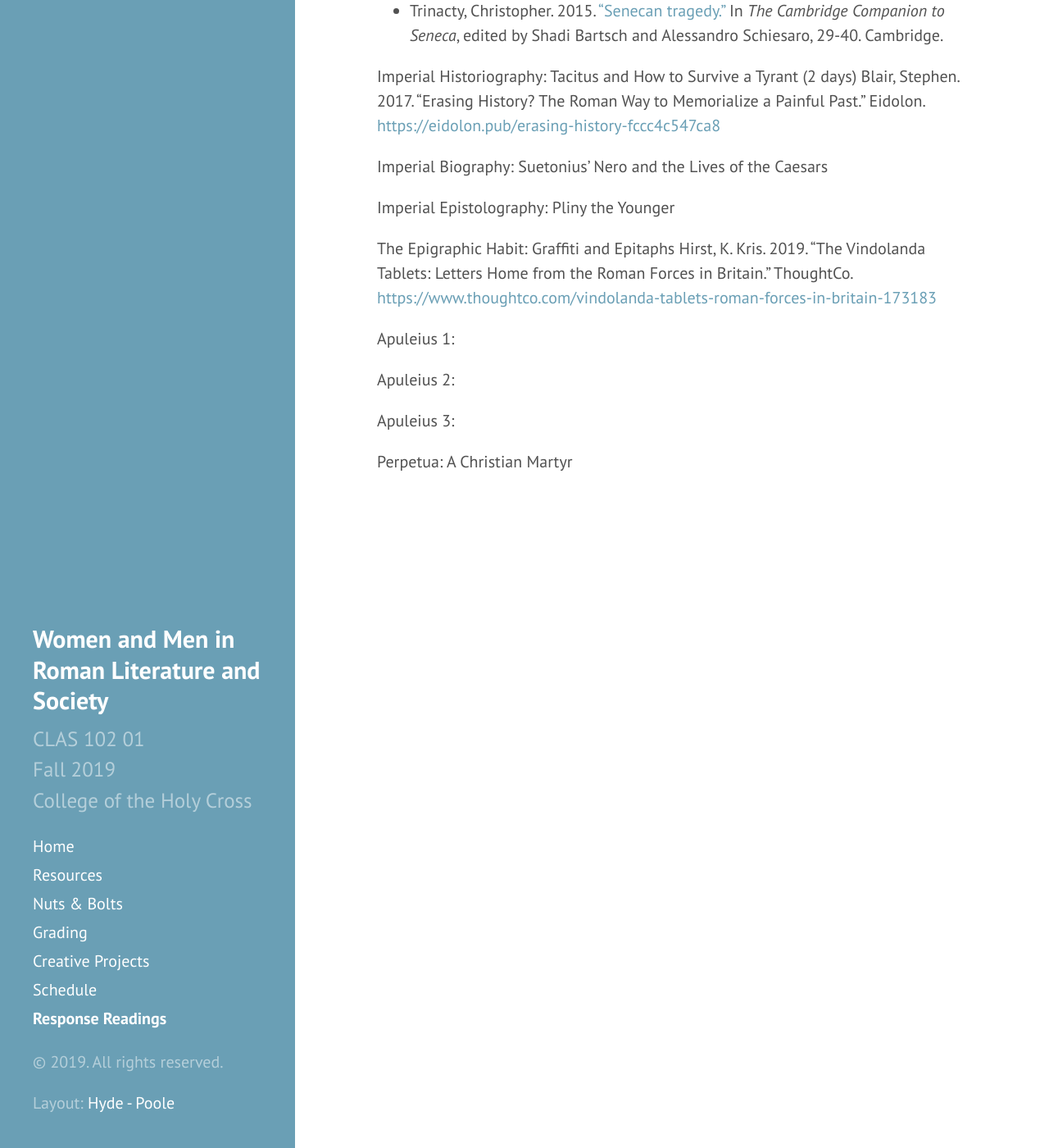
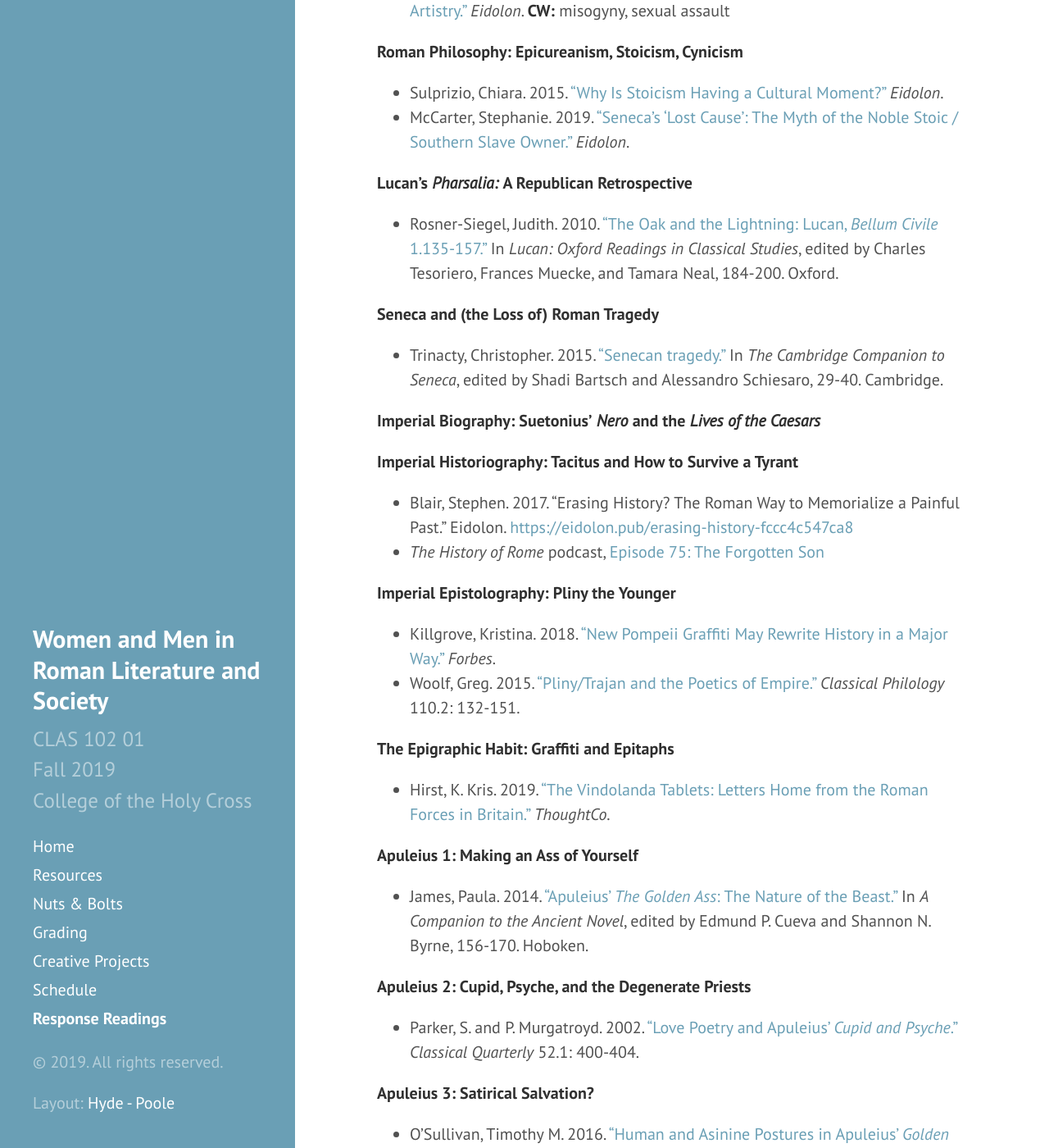
Before and after one commit to DLibatique/CLAS102-F19, a Jekyll site: the page built from 7-response.md, in a window 1280 px wide and 1400 px high, scrolled down 3382 px. Shown: the whole window at 82% size. Built offline with Jekyll 4.4.1, drawn with Linux system fonts in a browser that asks for light colours; comment, search, counter and statistics services are not loaded; some of the changed text lies outside the part shown.

Commit message:
added ... many things

```diff
--- a/7-response.md
+++ b/7-response.md
@@ -3,9 +3,11 @@
 title: Response Readings
 ---
 
-The following is a list of readings and podcasts to which you may respond according to the guidelines set out [here]({{ site.baseurl }}4-grading#responses). The module title indicates the topic to which the reading most directly corresponds -- if you found that topic interesting in class or during your primary reading, odds are that you'll get something out of the readings in that module!
+The following is a list of readings and podcasts to which you may respond according to the guidelines set out [here]({{ site.baseurl }}4-grading#responses). The module title indicates the topic to which the reading most directly corresponds -- if you found that topic interesting in class or during your primary reading, odds are that you'll get something out of the readings in that module! The articles and podcasts listed under the first item are general interest pieces about Roman literature and culture that don't necessarily fit into just one module.
 
 Remember that you are allowed to submit up to 4 responses per month in September, October, and November, and up to 2 responses in December. Guidelines for submitting each response can also be found [here]({{ site.baseurl }}4-grading#responses).
+
+**General Interest: Gender, Sexuality, Military, Daily Life, etc.**
 
 **Introduction: Women and Men in Roman Literature and Society**
 - Martin, Thomas R. 2012. “Introduction and Background.” In *Ancient Rome: From Romulus to Justinian*, 1-19. New Haven.
@@ -15,25 +17,27 @@
 
 **Cicero, A** ***Novus Homo,*** **and the** ***Cursus Honorum***
 - Everitt, Anthony. 2001. “The Forum and the Fray.” In *Cicero: The Life and Times of Rome’s Greatest Politician*, 47-66. New York.
+- *History of Philosophy* podcast, [Episode 71 - Rhetorical Questions: Cicero](https://historyofphilosophy.net/cicero).
 
 **The Catilinarian Conspiracy: Cicero’s** ***In Catilinam*** **1 and the** ***Senatus Consultum Ultimum***
 - Everitt, Anthony. 2001. “Against Catilina: Campaign and Conspiracy: 63 BC.” In *Cicero: The Life and Times of Rome’s Greatest Politician*, 87-112. New York.
 - Kenty, Joanna. 2016. [“Alexander Hamilton’s Catiline Obsession.”](https://eidolon.pub/alexander-hamiltons-catiline-obsession-7dfbf4ca2dd1) *Eidolon*.
 
 **Elegiac and Nugatory Poetry 1:** ***novum libellum*** **and the Female Perspective**
-- Kamil, Mariam. 2019. [“‘I Shall — #$\% You And *\@$# You’: Grappling with Censorship as a Queer Classicist.”](https://eidolon.pub/i-shall-you-and-you-a3841d4c5e33) *Eidolon.*
-<!-- Sulpicia -->
+- Kamil, Mariam. 2019. <a href="https://eidolon.pub/i-shall-you-and-you-a3841d4c5e33">“‘I Shall — #$\% You And \*\@$# You’: Grappling with Censorship as a Queer Classicist.”</a> *Eidolon.*
+- *Emperors of Rome* podcast, [Episode 63: Women Poets](https://www.stitcher.com/podcast/matt-smith/emperors-of-rome/e/54249272).
 
 **Elegiac and Nugatory Poetry 2: Latin Love Elegy and the** ***Puella*** **as** ***Domina***
-<!-- Propertius, Tibullus, Ovid -->
+- Fulkerson, Laurel. 2013. ["<em>Seruitium amoris</em>: The interplay of dominance, gender and poetry."](#) In *The Cambridge Companion to Latin Love Elegy*, edited by Thea S. Thorsen, 180-193. Cambridge.
+- Warwick Classics in Discussion podcast, [Roman Elegy: Pain is so Close to Pleasure](https://warwick.ac.uk/fac/arts/classics/research/outreach/podcast/?podcastItem=roman_love_elegy.mp3)
+<!-- Cambridge and Blackwell companions to Latin Love Elegy - more articles? -->
 
 **Elegiac and Nugatory Poetry 3: Republican Odes and Imperial Epigrams**
 - Hall, Claire. 2015. [“I Am in Every Pocket, Every Hand: Twitter and Martial.”](https://eidolon.pub/i-am-in-every-pocket-every-hand-twitter-and-martial-ef6c3260d502) *Eidolon*.
 <!-- Horace's Odes -->
 
 **Livy 1: The Aims of Livian Historiography and the Foundation of Rome**
-- Roller, Matthew B. 2009. “The exemplary past in Roman historiography and culture.” In *The Cambridge Companion to the Roman Historians*, edited by Andrew Feldherr, 214-230. Cambridge.
-<!-- e-book, in folder) -->
+- Roller, Matthew B. 2009. [“The exemplary past in Roman historiography and culture.”](#) In *The Cambridge Companion to the Roman Historians*, edited by Andrew Feldherr, 214-230. Cambridge.
 <!-- article on Sabine women? -->
 
 **Livy 2: From Romulus to Numa**
@@ -83,25 +87,32 @@
 - McCarter, Stephanie. 2019. [“Seneca’s ‘Lost Cause’: The Myth of the Noble Stoic / Southern Slave Owner.”](https://eidolon.pub/senecas-lost-cause-cfcbb5d15d32) *Eidolon*.
 
 **Lucan’s** ***Pharsalia:*** **A Republican Retrospective**
-<!-- ?? -->
+- Rosner-Siegel, Judith. 2010. ["The Oak and the Lightning: Lucan, <em>Bellum Civile</em> 1.135-157."](#) In *Lucan: Oxford Readings in Classical Studies*, edited by Charles Tesoriero, Frances Muecke, and Tamara Neal, 184-200. Oxford.
+<!-- see other chapters in same book? -->
 
 **Seneca and (the Loss of) Roman Tragedy**
 - Trinacty, Christopher. 2015. ["Senecan tragedy."](https://drive.google.com/file/d/18LUJjSlNTltHJF7h-NQ8dfmNQ0ltot7L/view?usp=sharing) In *The Cambridge Companion to Seneca*, edited by Shadi Bartsch and Alessandro Schiesaro, 29-40. Cambridge.
 
-Imperial Historiography: Tacitus and How to Survive a Tyrant (2 days)
-Blair, Stephen. 2017. “Erasing History? The Roman Way to Memorialize a Painful Past.” Eidolon. <https://eidolon.pub/erasing-history-fccc4c547ca8>
+**Imperial Biography: Suetonius’** ***Nero*** **and the** ***Lives of the Caesars***
 
-Imperial Biography: Suetonius’ Nero and the Lives of the Caesars
+**Imperial Historiography: Tacitus and How to Survive a Tyrant**
+- Blair, Stephen. 2017. “Erasing History? The Roman Way to Memorialize a Painful Past.” Eidolon. <https://eidolon.pub/erasing-history-fccc4c547ca8>
+- *The History of Rome* podcast, [Episode 75: The Forgotten Son](https://podcasts.google.com/?feed=aHR0cDovL2hpc3RvcnlvZnJvbWUubGlic3luLmNvbS9yc3M%3D&episode=MWQwODM0NWI1Yjg0MTIwYzJlM2FmMzY3YWQyY2NmN2I%3D&hl=en)
 
-Imperial Epistolography: Pliny the Younger
+**Imperial Epistolography: Pliny the Younger**
+- Killgrove, Kristina. 2018. ["New Pompeii Graffiti May Rewrite History in a Major Way."](https://www.forbes.com/sites/kristinakillgrove/2018/10/16/new-pompeii-graffiti-may-rewrite-history-in-a-major-way/#5e62a4625484) *Forbes*.
+- Woolf, Greg. 2015. ["Pliny/Trajan and the Poetics of Empire."](#) *Classical Philology* 110.2: 132-151.
 
-The Epigraphic Habit: Graffiti and Epitaphs
-Hirst, K. Kris. 2019. “The Vindolanda Tablets: Letters Home from the Roman Forces in Britain.” ThoughtCo. <https://www.thoughtco.com/vindolanda-tablets-roman-forces-in-britain-173183>
+**The Epigraphic Habit: Graffiti and Epitaphs**
+- Hirst, K. Kris. 2019. [“The Vindolanda Tablets: Letters Home from the Roman Forces in Britain.”](https://www.thoughtco.com/vindolanda-tablets-roman-forces-in-britain-173183) *ThoughtCo*.
 
-Apuleius 1:
+**Apuleius 1: Making an Ass of Yourself**
+- James, Paula. 2014. ["Apuleius' <em>The Golden Ass</em>: The Nature of the Beast."](#) In *A Companion to the Ancient Novel*, edited by Edmund P. Cueva and Shannon N. Byrne, 156-170. Hoboken.
 
-Apuleius 2:
+**Apuleius 2: Cupid, Psyche, and the Degenerate Priests**
+- Parker, S. and P. Murgatroyd. 2002. ["Love Poetry and Apuleius' <em>Cupid and Psyche</em>."](#) *Classical Quarterly* 52.1: 400-404.
 
-Apuleius 3:
+**Apuleius 3: Satirical Salvation?**
+- O'Sullivan, Timothy M. 2016. ["Human and Asinine Postures in Apuleius' <em>Golden Ass</em>."](#) *Classical Journal* 112.2: 196-216.
 
-Perpetua: A Christian Martyr
+**Perpetua: A Christian Martyr**
```
